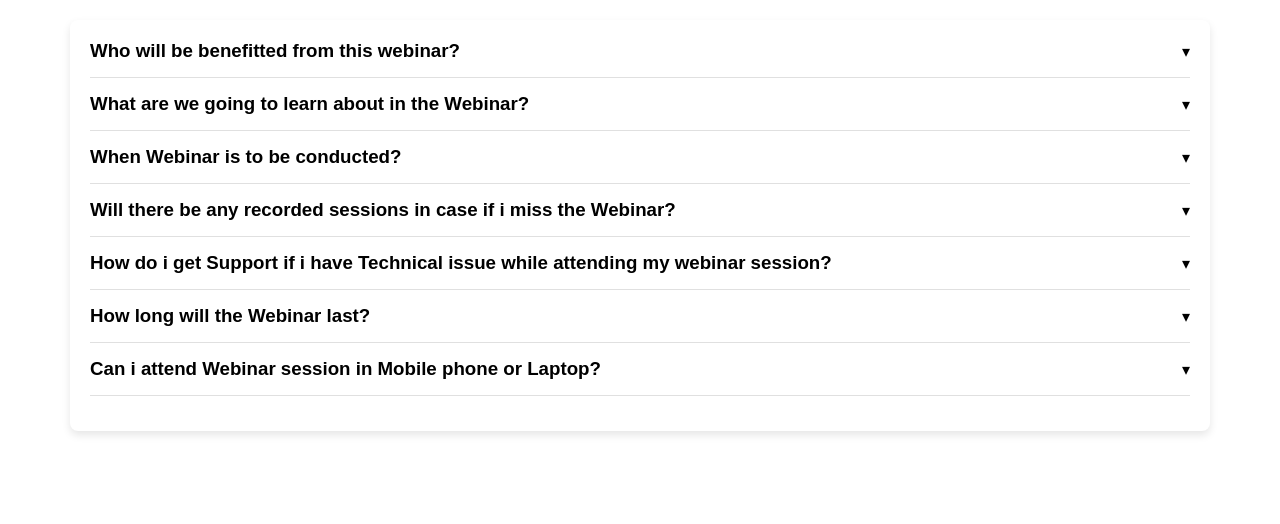
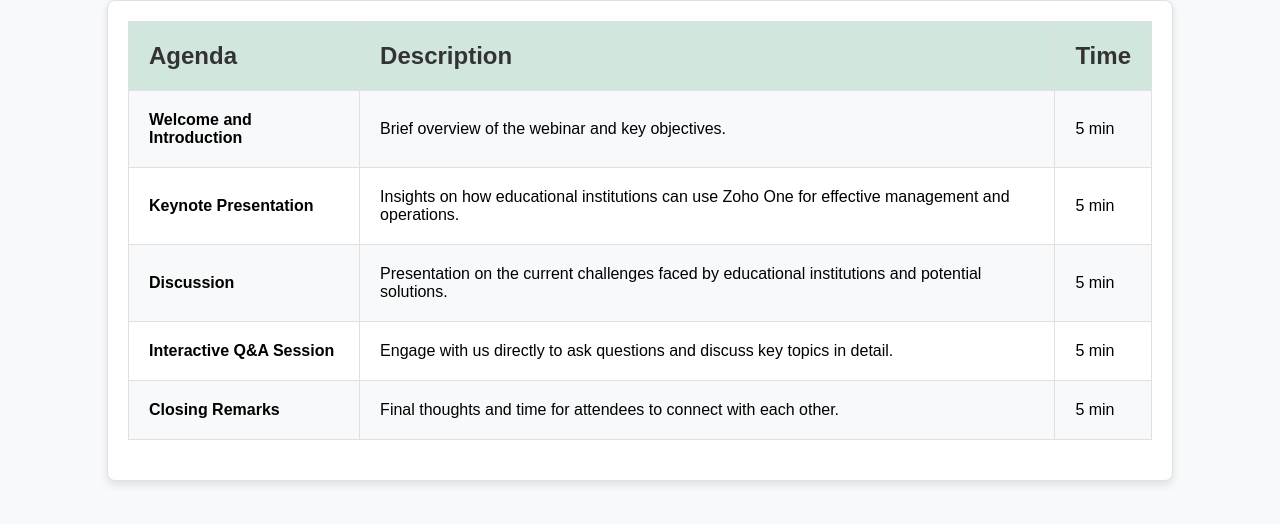
Before and after one commit to Vigykshit/FAQ-, a plain HTML site: page index.html in a window 1280 px wide. Drawn offline with Linux system fonts and the light colour scheme.

Commit message:
first commit

```diff
--- a/faq.css
+++ b/faq.css
@@ -1,60 +1,44 @@
- body {
+body {
     font-family: Arial, sans-serif;
-    margin: 10px;
-    padding: 10px;
-    display: flex;
-    justify-content: center;
-    align-items: center;
-
+    background-color: #f8f9fa;
+    margin: 0;
+    padding: 0;
 }
 
-.faq-container {
-    background: #fff;
-    box-shadow: 0 4px 8px rgba(0,0,0,0.1);
+.agenda-container {
+    width: 80%;
+    margin: auto;
+    background-color: #ffffff;
+    border: 1px solid #e0e0e0;
+    border-radius: 8px;
+    box-shadow: 0 4px 8px rgba(0, 0, 0, 0.1);
+    overflow: hidden;
     padding: 20px;
-    border-radius: 8px;
-    max-width: 1100px;
-    width: 100%;
 }
 
-
-
-.faq {
-    border-bottom: 1px solid #e0e0e0;
-    margin-bottom: 15px;
-    padding-bottom: 15px;
+table {
+    width: 100%;
+    border-collapse: collapse;
+    margin-bottom: 20px;
 }
 
-.faq-question {
-    display: flex;
-    justify-content: space-between;
-    align-items: center;
-    cursor: pointer;
-    color: #000000;
-
-
+table, th, td {
+    border: 1px solid #e0e0e0;
 }
 
-.faq-question h3 {
-    margin: 0;
+th, td {
+    padding: 20px;
+    text-align: left;
 }
 
-.faq-answer {
-    max-height: 0;
-    overflow: hidden;
-    transition: max-height 0.3s ease;
-}
-
-.faq-answer p {
-    margin: 0;
-    padding: 10px 0;
+th {
+    background-color: #d1e7dd;
     color: #333;
 }
 
-.arrow {
-    transition: transform 0.3s ease;
+tr:nth-child(even) {
+    background-color: #f8f9fa;
 }
-
-.arrow.rotate {
-    transform: rotate(180deg);
+.agenda{
+    font-size: 1.5rem ;
 }
--- a/index.html
+++ b/index.html
@@ -3,103 +3,43 @@
 <head>
     <meta charset="UTF-8">
     <meta name="viewport" content="width=device-width, initial-scale=1.0">
-    <title>FAQ Section</title>
+    <title>Meeting Agenda</title>
     <link rel="stylesheet" href="faq.css">
 </head>
 <body>
-    <div class="faq-container">
-        <div class="faq">
-            <div class="faq-question" onclick="toggleFaq(this)">
-                <h3>Who will be benefitted from this webinar?</h3>
-                <span class="arrow">&#9662;</span>
-            </div>
-            <div class="faq-answer">
-                <p>Decision makers in the education sector, including training placement officers, directors, and other key stakeholders.</p>
-            </div>
-        </div>
-        <div class="faq">
-            <div class="faq-question" onclick="toggleFaq(this)">
-                <h3>What are we going to learn about in the Webinar?</h3>
-                <span class="arrow">&#9662;</span>
-            </div>
-            <div class="faq-answer">
-                <p>We are going to learn more about ERP, GRS, CRS and how it will maximize the productivity of institutions and why as a educational institution its essential to optimize all these software.</p>
-            </div>
-        </div>
-        <div class="faq">
-            <div class="faq-question" onclick="toggleFaq(this)">
-                <h3>When Webinar is to be conducted?</h3>
-                <span class="arrow">&#9662;</span>
-            </div>
-            <div class="faq-answer">
-                <p>6<sup>th</sup>August 2024 at 11.30 AM  mode is virtual </p>
-            </div>
-        </div>
-        <div class="faq">
-            <div class="faq-question" onclick="toggleFaq(this)">
-                <h3>Will there be any recorded sessions in case if i miss the Webinar?
-                </h3>
-                <span class="arrow">&#9662;</span>
-            </div>
-            <div class="faq-answer">
-                <p>Yes, if you have registered for the webinar the recording session will be sent through your registered email id .</p>
-            </div>
-        </div>
-        <div class="faq">
-            <div class="faq-question" onclick="toggleFaq(this)">
-                <h3>How do i get Support if i have Technical issue while attending my webinar session?
-                </h3>
-                <span class="arrow">&#9662;</span>
-            </div>
-            <div class="faq-answer">
-                <p> If you have registered for the webinar we will be guiding you through email zoho @mtabtechnology.com</p>
-            </div>
-        </div>
-        <div class="faq">
-            <div class="faq-question" onclick="toggleFaq(this)">
-                <h3>How long will the Webinar last?
-                </h3>
-                <span class="arrow">&#9662;</span>
-            </div>
-            <div class="faq-answer">
-                <p>30 minutes(Extended as per the queries).</p>
-            </div>
-        </div>
-        <div class="faq">
-            <div class="faq-question" onclick="toggleFaq(this)">
-                <h3>Can i attend Webinar session in Mobile phone or Laptop?
-                </h3>
-                <span class="arrow">&#9662;</span>
-            </div>
-            <div class="faq-answer">
-                <p>if  you have registered for the webinar you can attend the webinar session on a mobile.</p>
-            </div>
-        </div>
+    <div class="agenda-container">
+        <table>
+            <tr class="agenda">
+                <th>Agenda</th>
+                <th>Description</th>
+                <th>Time</th>
+            </tr>
+            <tr>
+                <td><b>Welcome and Introduction</b></td>
+                <td>Brief overview of the webinar and key objectives.</td>
+                <td>5 min</td>
+            </tr>
+            <tr>
+                <td><b>Keynote Presentation</b></td>
+                <td>Insights on how educational institutions can use Zoho One for effective management and operations.</td>
+                <td>5 min</td>
+            </tr>
+            <tr>
+                <td><b>Discussion</b></td>
+                <td>Presentation on the current challenges faced by educational institutions and potential solutions.</td>
+                <td>5 min</td>
+            </tr>
+            <tr>
+                <td><b>Interactive Q&A Session</b></td>
+                <td>Engage with us directly to ask questions and discuss key topics in detail.</td>
+                <td>5 min</td>
+            </tr>
+            <tr>
+                <td><b>Closing Remarks</b></td>
+                <td>Final thoughts and time for attendees to connect with each other.</td>
+                <td>5 min</td>
+            </tr>
+        </table>
     </div>
-    <script>
-
-function toggleFaq(element) {
-            const answer = element.nextElementSibling;
-            const arrow = element.querySelector('.arrow');
-
-            // Close all other answers
-            const allAnswers = document.querySelectorAll('.faq-answer');
-            allAnswers.forEach(ans => {
-                if (ans !== answer) {
-                    ans.style.maxHeight = null;
-                    ans.previousElementSibling.querySelector('.arrow').classList.remove('rotate');
-                }
-            });
-
-            // Toggle current answer
-            if (answer.style.maxHeight) {
-                answer.style.maxHeight = null;
-                arrow.classList.remove('rotate');
-            } else {
-                answer.style.maxHeight = answer.scrollHeight + "px";
-                arrow.classList.add('rotate');
-            }
-        }
-    </script>
 </body>
 </html>
```
